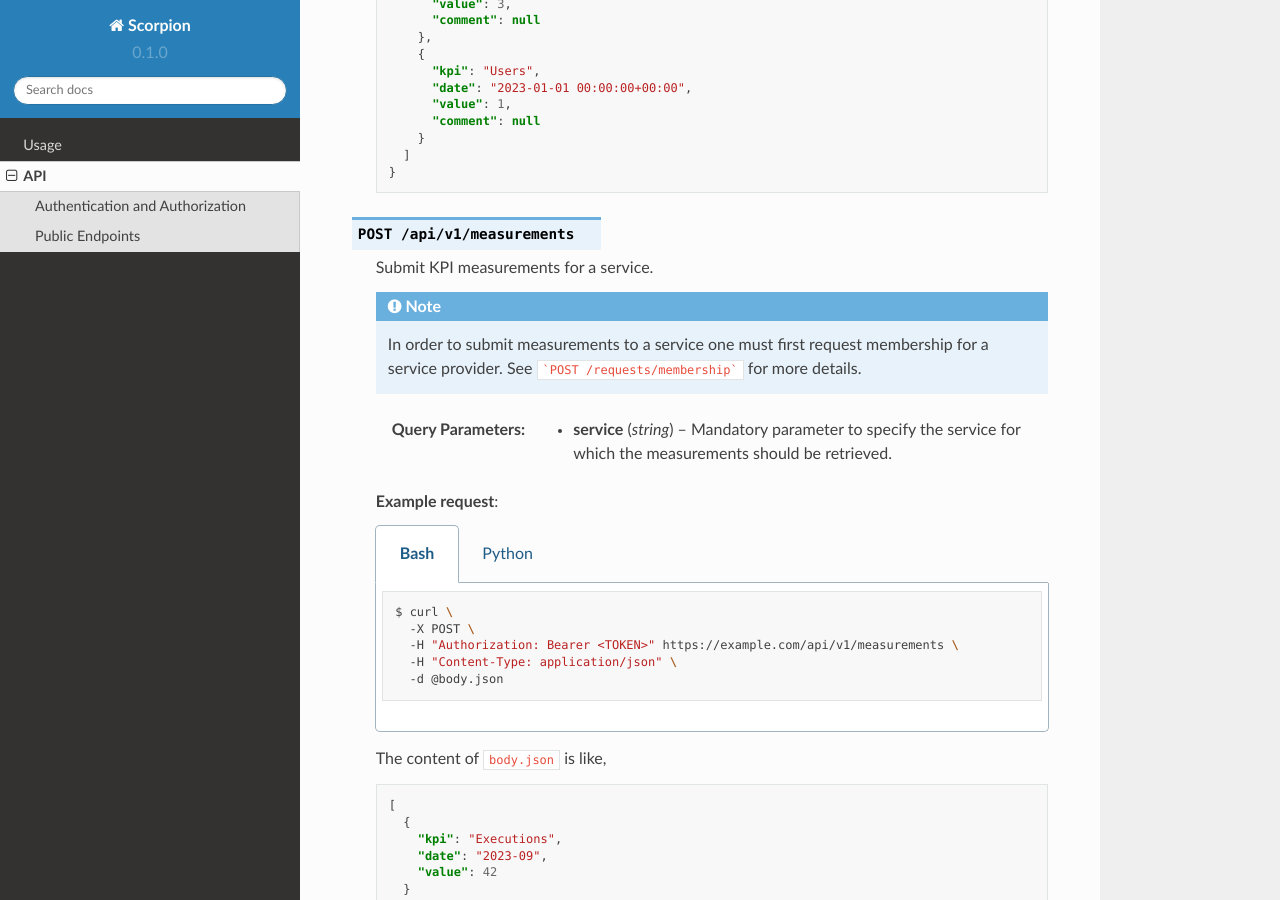
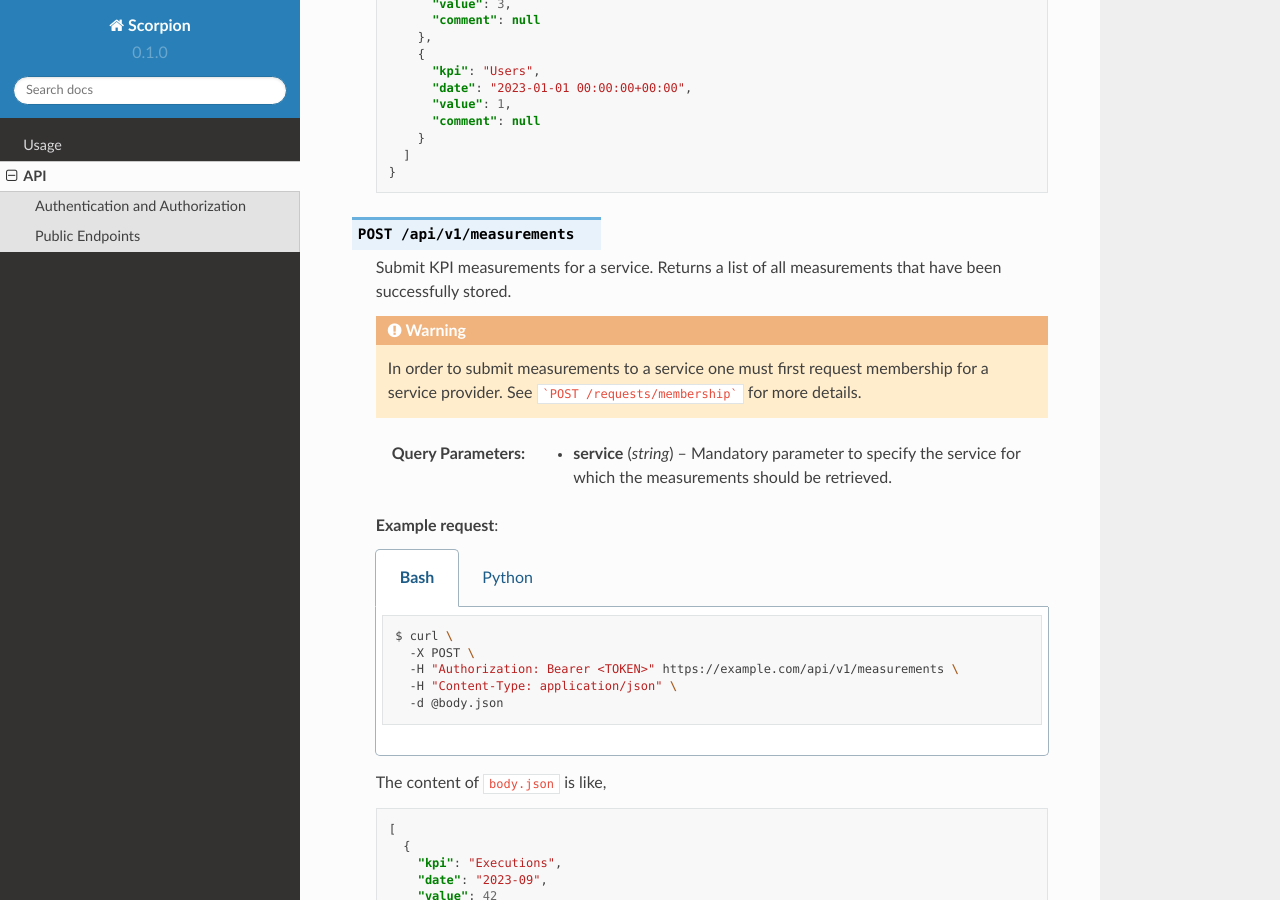
Before and after one commit to IPK-BIT/scorpion, a Sphinx documentation site: the page built from docs/source/api.rst, in a window 1280 px wide and 900 px high, scrolled down 8862 px. Built offline with Sphinx 7.4.7 and the Read the Docs theme 2.0.0, drawn with Linux system fonts in a browser that asks for light colours.

Commit message:
smaller specifications to the documentation

````diff
--- a/docs/source/api.rst
+++ b/docs/source/api.rst
@@ -529,9 +529,9 @@ Public Endpoints
 
 .. http:post:: /api/v1/measurements
 
-    Submit KPI measurements for a service.
+    Submit KPI measurements for a service. Returns a list of all measurements that have been successfully stored.
 
-    .. note::
+    .. warning::
 
         In order to submit measurements to a service one must first request membership for a service provider. See ```POST /requests/membership``` for more details.
 
````
